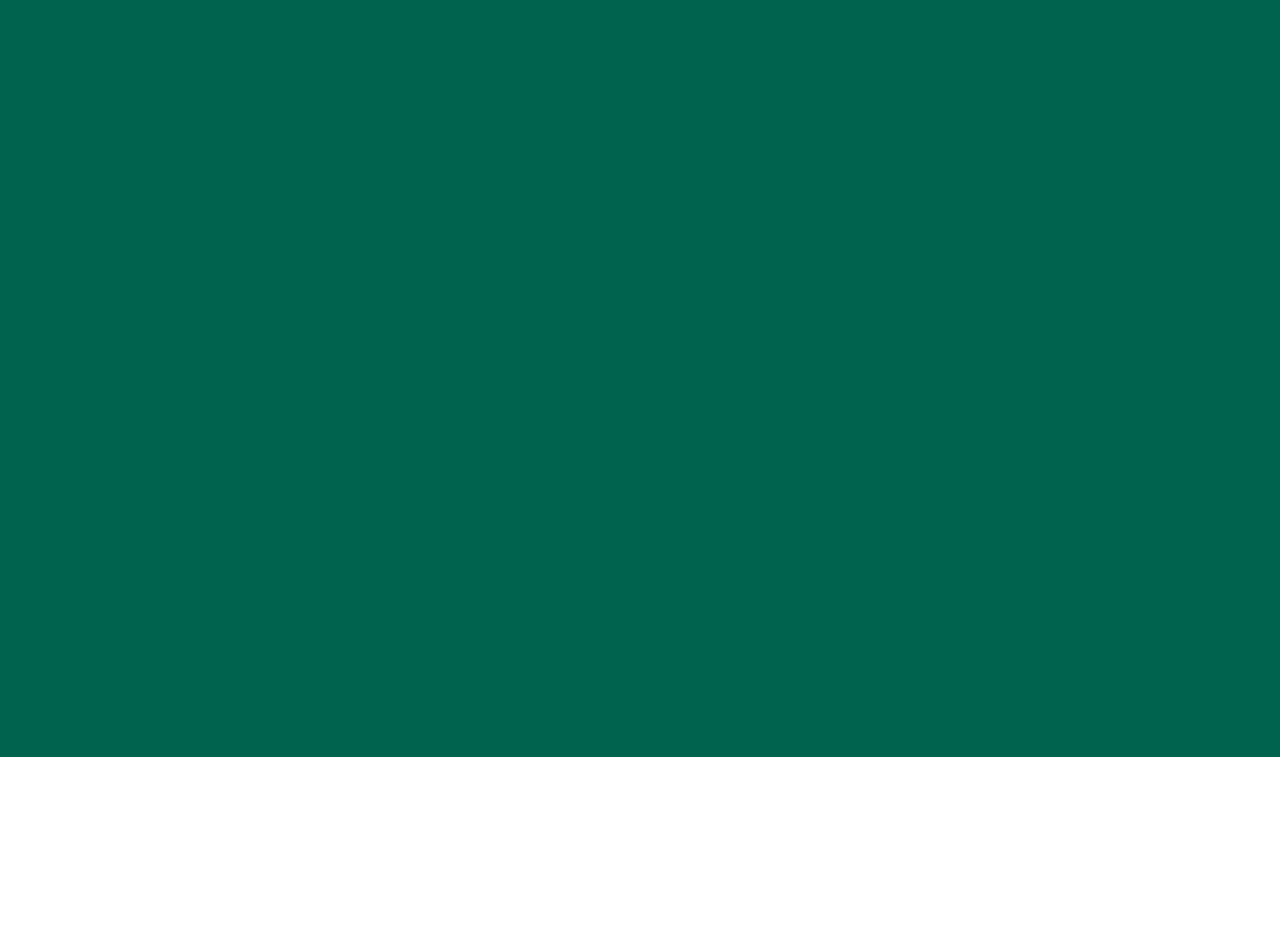
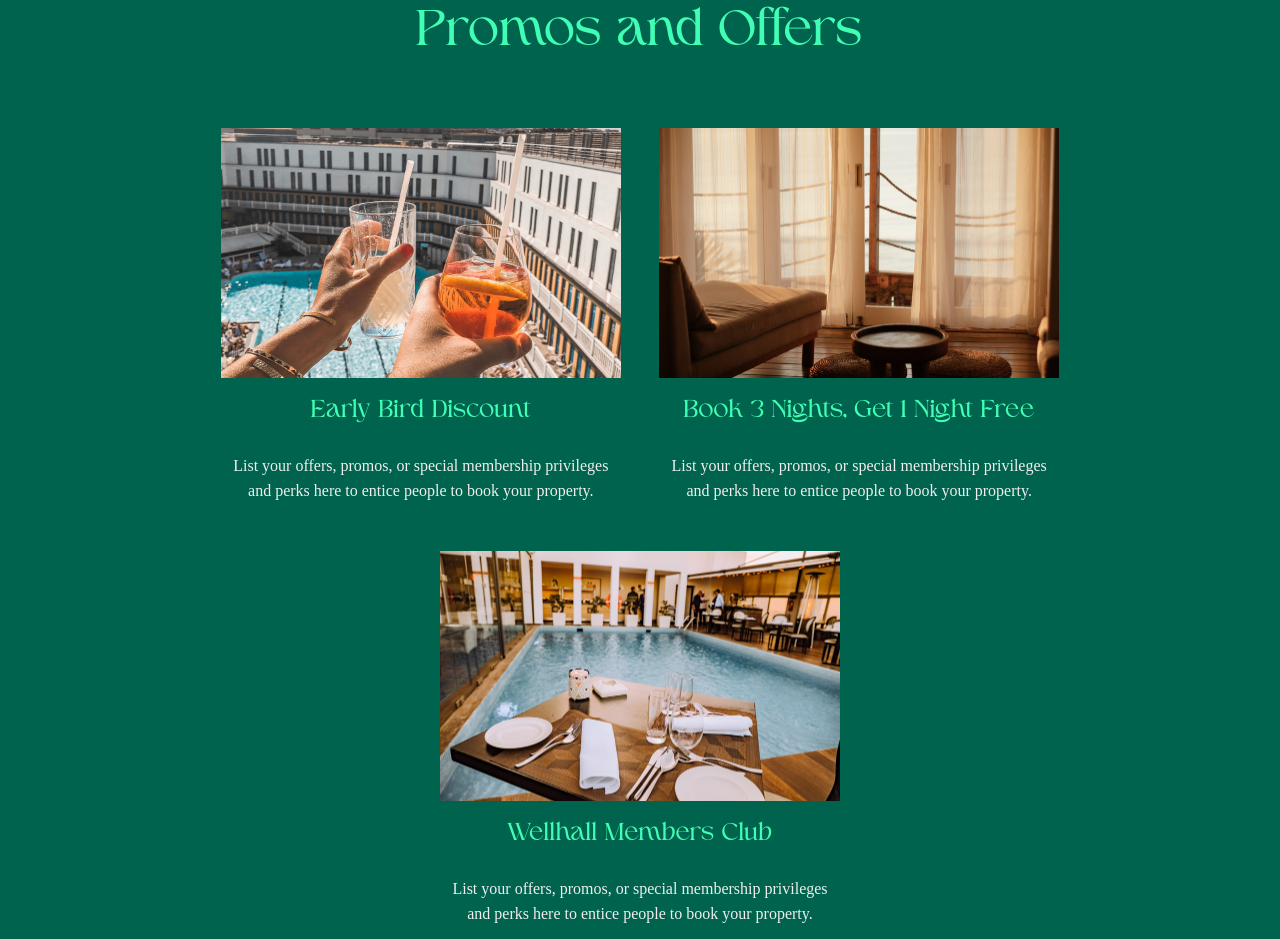
Before and after one commit to atharvabaodhankar/Wellhall, a plain HTML site: page index.html in a window 1280 px wide. Shown: the part 3520-4459 px from the top of the page. Before the commit the page ends 4277 px from the top, so only its background shows below. Drawn offline with nearby package versions, Linux system fonts and the light colour scheme; a script that the page names is missing; a web font is replaced by a local one.

Commit message:
added promos section

```diff
--- a/index.html
+++ b/index.html
@@ -45,7 +45,7 @@
         </div>
       </div>
       <div class="accommodations">
-        <div class="accommodations-box">
+        <div class="accommodations-box boxs">
           <div class="accommodations-img">
             <img src="./acco1.jpg" alt="">
           </div>
@@ -55,7 +55,7 @@
             <h2>from $189 a night</h2>
           </div>
         </div>
-        <div class="accommodations-box">
+        <div class="accommodations-box boxs">
           <div class="accommodations-img">
             <img src="./acco2.jpg" alt="">
           </div>
@@ -65,7 +65,7 @@
             <h2>from $209 a night</h2>
           </div>
         </div>
-        <div class="accommodations-box">
+        <div class="accommodations-box boxs">
           <div class="accommodations-img">
             <img src="./acco3.jpg" alt="">
           </div>
@@ -109,6 +109,40 @@
         </div>
       </div>
     </section>
+    <section id="promos">
+      <div class="promos-header">
+        <h1 class="h1">Promos and Offers</h1>
+      </div>
+      <div class="promos">
+        <div class="promos-box boxs">
+          <div class="promos-img">
+            <img src="promo1.jpg" alt="">
+          </div>
+          <div class="promos-desc">
+            <h1>Early Bird Discount </h1>
+            <p>List your offers, promos, or special membership privileges and perks here to entice people to book your property.</p>
+        </div>
+      </div>
+        <div class="promos-box boxs">
+          <div class="promos-img">
+            <img src="promo2.jpg" alt="">
+          </div>
+          <div class="promos-desc">
+            <h1>Book 3 Nights, Get 1 Night Free</h1>
+            <p>List your offers, promos, or special membership privileges and perks here to entice people to book your property.</p>
+        </div>
+      </div>
+        <div class="promos-box boxs">
+          <div class="promos-img">
+            <img src="promo3.jpg" alt="">
+          </div>
+          <div class="promos-desc">
+            <h1>Wellhall Members Club</h1>
+            <p>List your offers, promos, or special membership privileges and perks here to entice people to book your property.</p>
+        </div>
+      </div>
+      </div>
+    </section>
     <section id="sample">
 
     </section>
--- a/script.js
+++ b/script.js
@@ -23,13 +23,13 @@ gsap.from(".welcome-img img", {
 })
 
 
-var accoBoxs = document.querySelectorAll(".accommodations-box");
+var accoBoxs = document.querySelectorAll(".boxs");
 var cover = document.querySelector("#cover");
 
 accoBoxs.forEach(box => {
   box.addEventListener("click", () => {
     cover.style.display = "flex";
-    cover.querySelector(".cover-img img").src = box.querySelector(".accommodations-img img").src;
+    cover.querySelector(".cover-img img").src = box.querySelector("img").src;
 
   })
 })
--- a/style.css
+++ b/style.css
@@ -335,6 +335,63 @@ h1 {
 .family-img-2{
     height: 70vh;
 }
+/* Promos */
+#promos{
+    display: flex;
+    align-items: center;
+    justify-content: center;
+    flex-direction: column;
+    padding: 5rem 0;
+    background-color: var(--d-green);
+}
+.promos-header{
+    margin-bottom: 7rem;
+    text-align: center;
+    h1{
+        color: var(--l-green);
+    }
+}
+.promos{
+    display: flex;
+    align-items: flex-start;
+    justify-content: center;
+    flex-wrap: wrap;
+    gap: 3vw;
+    padding: 0 1rem;
+}
+.promos-box{
+    display: flex;
+    align-items: center;
+    justify-content: center;
+    flex-direction: column;
+    width: 400px;
+    cursor: pointer;
+}
+.promos-img{
+    width: 100%;
+    height: 250px;
+}
+.promos-img img{
+    width: 100%;
+    height: 100%;
+    object-fit: cover;
+}
+.promos-desc{
+    text-align: center;
+    padding: 1rem;
+    margin-top: 1rem;
+}
+.promos-desc h1{
+    font-size: 2.5rem;
+    color: var(--l-green);
+    font-weight: 300;
+    height: 4rem;
+}
+.promos-desc p{
+   color: var(--white);
+   margin-top: 1.5rem;
+}
+
 
 @media screen and (max-width: 1200px) {
     .welcome-img {
@@ -351,6 +408,12 @@ h1 {
     }
     .h1 {
         font-size: 6vw;
+    }
+    .promos-box{
+        width: 350px;
+    }
+    .promos-desc h1{
+        height: 5rem;
     }
 }
 
```
Also changed, not shown: promo1.jpg (added), promo2.jpg (added), promo3.jpg (added).
